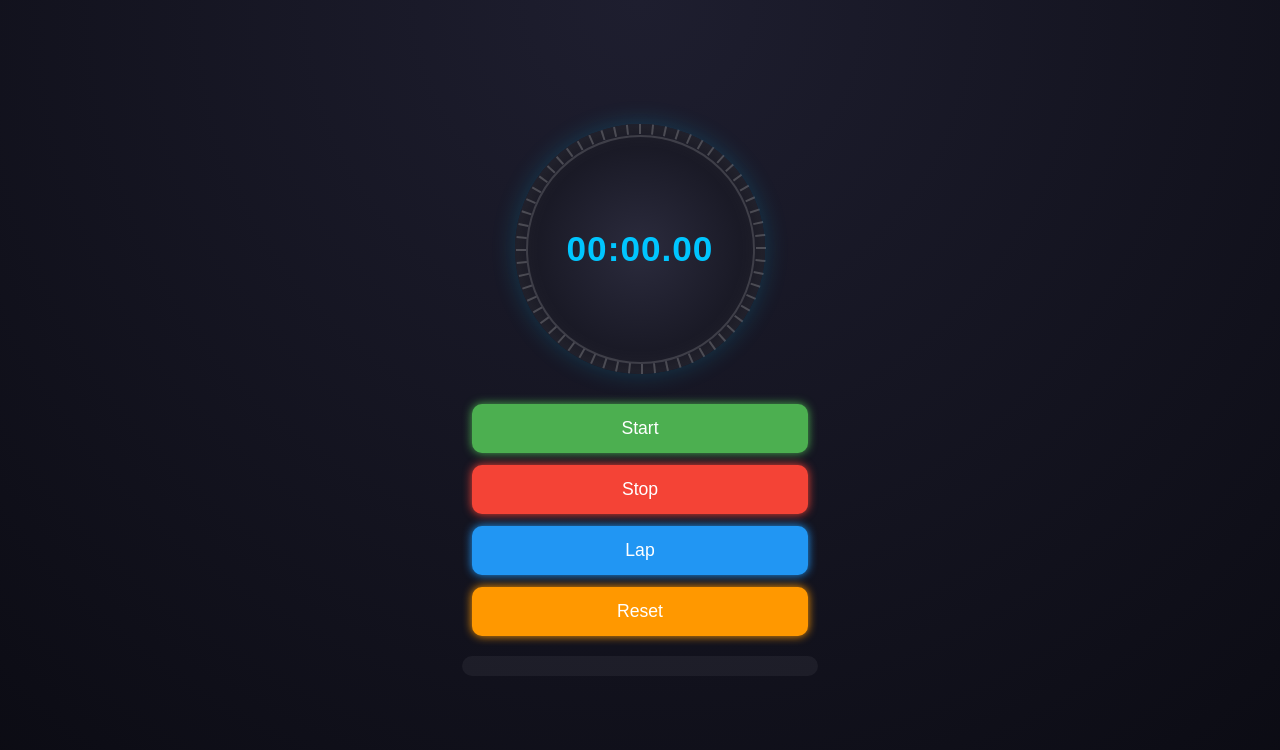
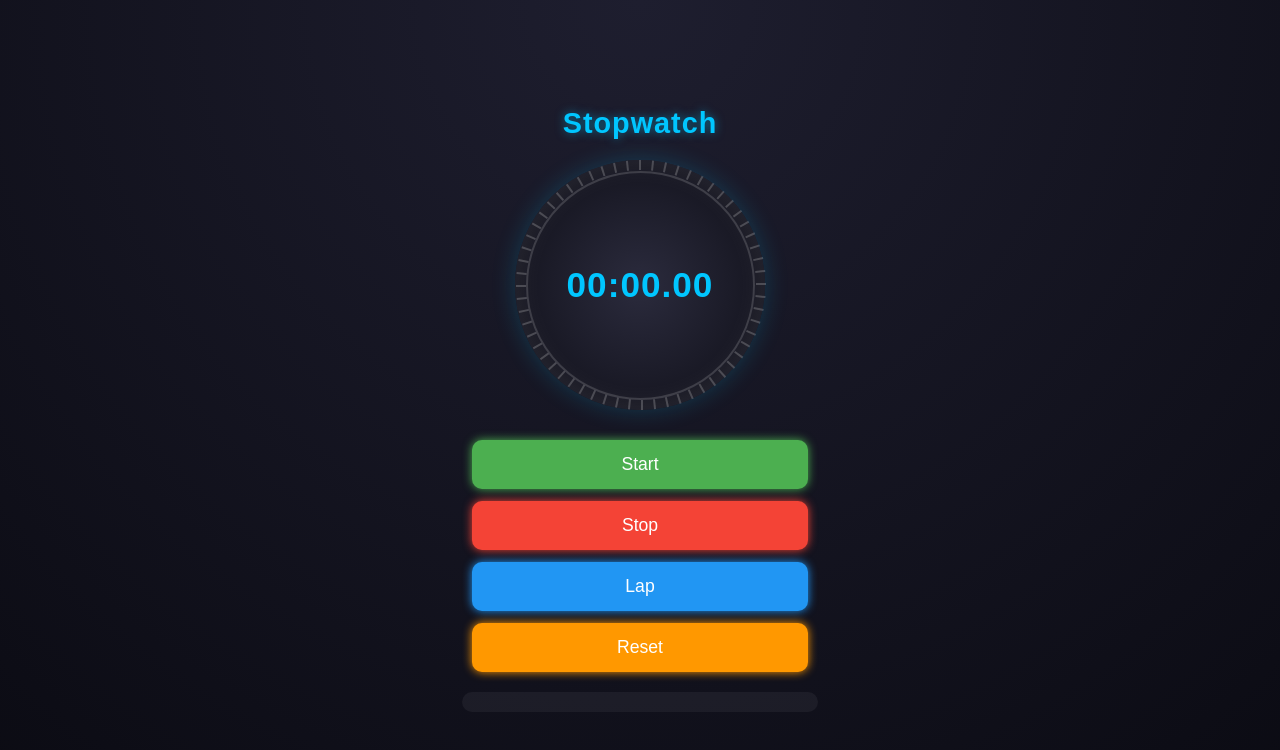
Before and after one commit to Tapfone/stopwatch, a plain HTML site: page index.html in a window 1280 px wide. Drawn offline with Linux system fonts and the light colour scheme.

Commit message:
Update index.html

```diff
--- a/index.html
+++ b/index.html
@@ -36,6 +36,15 @@
       justify-content: center;
     }
 
+    h1 {
+      text-align: center;
+      margin-bottom: 20px;
+      font-size: 1.8rem;
+      letter-spacing: 1px;
+      color: var(--highlight);
+      text-shadow: 0 0 10px rgba(0, 198, 255, 0.5);
+    }
+
     .dial {
       position: relative;
       width: 250px;
@@ -58,7 +67,7 @@
       border: 2px solid rgba(255, 255, 255, 0.15);
     }
 
-    .dial .ticks {
+    .ticks {
       position: absolute;
       width: 100%;
       height: 100%;
@@ -141,6 +150,7 @@
 </head>
 <body>
   <div class="container">
+    <h1>Stopwatch</h1>
     <div class="dial">
       <div class="ticks" id="ticks"></div>
       <div class="display" id="display">00:00.00</div>
@@ -155,7 +165,7 @@
   </div>
 
   <script>
-    // Create tick marks around the dial
+    // Create tick marks
     const ticks = document.getElementById("ticks");
     for (let i = 0; i < 60; i++) {
       const tick = document.createElement("div");
```
